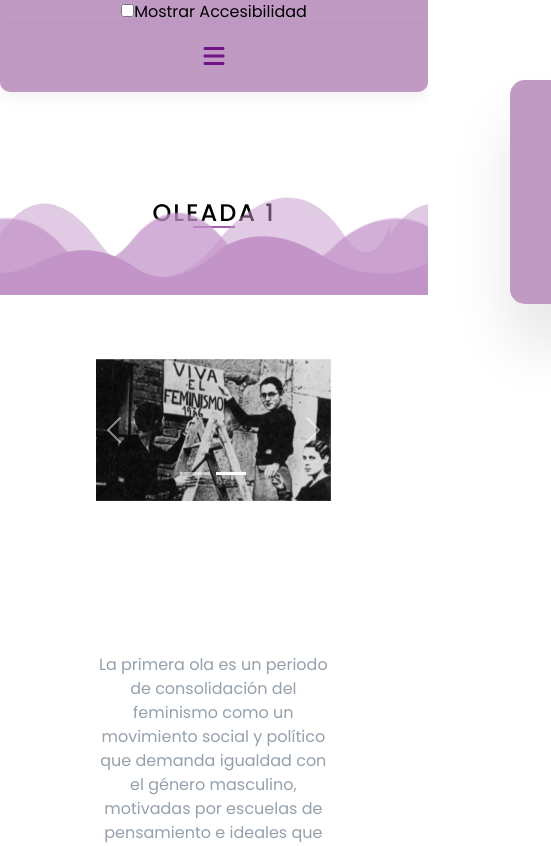
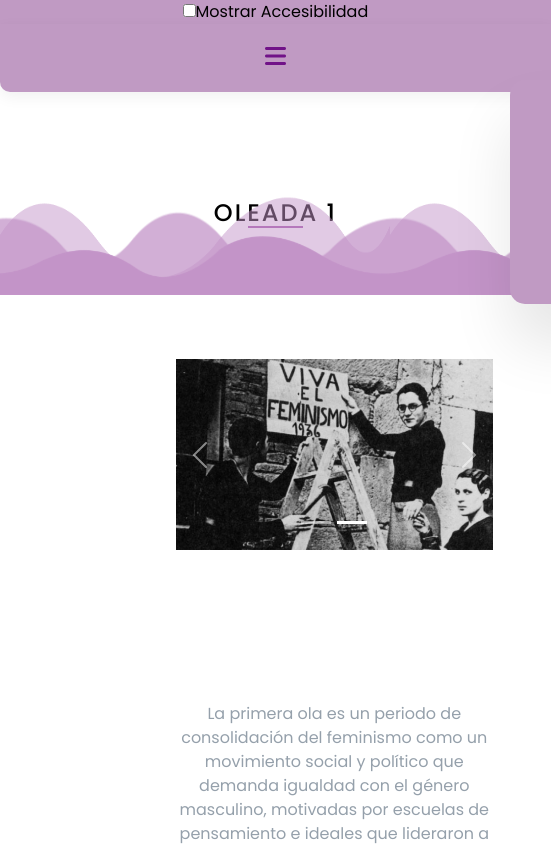
Before and after one commit to programateacademy/genero, a React (Create React App) app: page / in a window 390 px wide. Shown: the top 846 px of the page, 551 px wide, since content can reach past the window. Built offline with nearby package versions, Linux system fonts and the light colour scheme.

Commit message:
fixing little details in responsive

```diff
--- a/src/Page/homePage/styles.css
+++ b/src/Page/homePage/styles.css
@@ -337,7 +337,7 @@ h1 {
 
 
 /*-------------------------------Card Wave------------------------------------*/
-.container{
+.container {
   display: flex;
   margin: 4rem 6rem;
   font-family: Poppins;
@@ -512,3 +512,9 @@ h2{
         width: 100%;
     }
 }
+
+@media ( max-width: 770px) {
+  .container {
+    margin: 4rem 11rem;
+  }
+}
```
